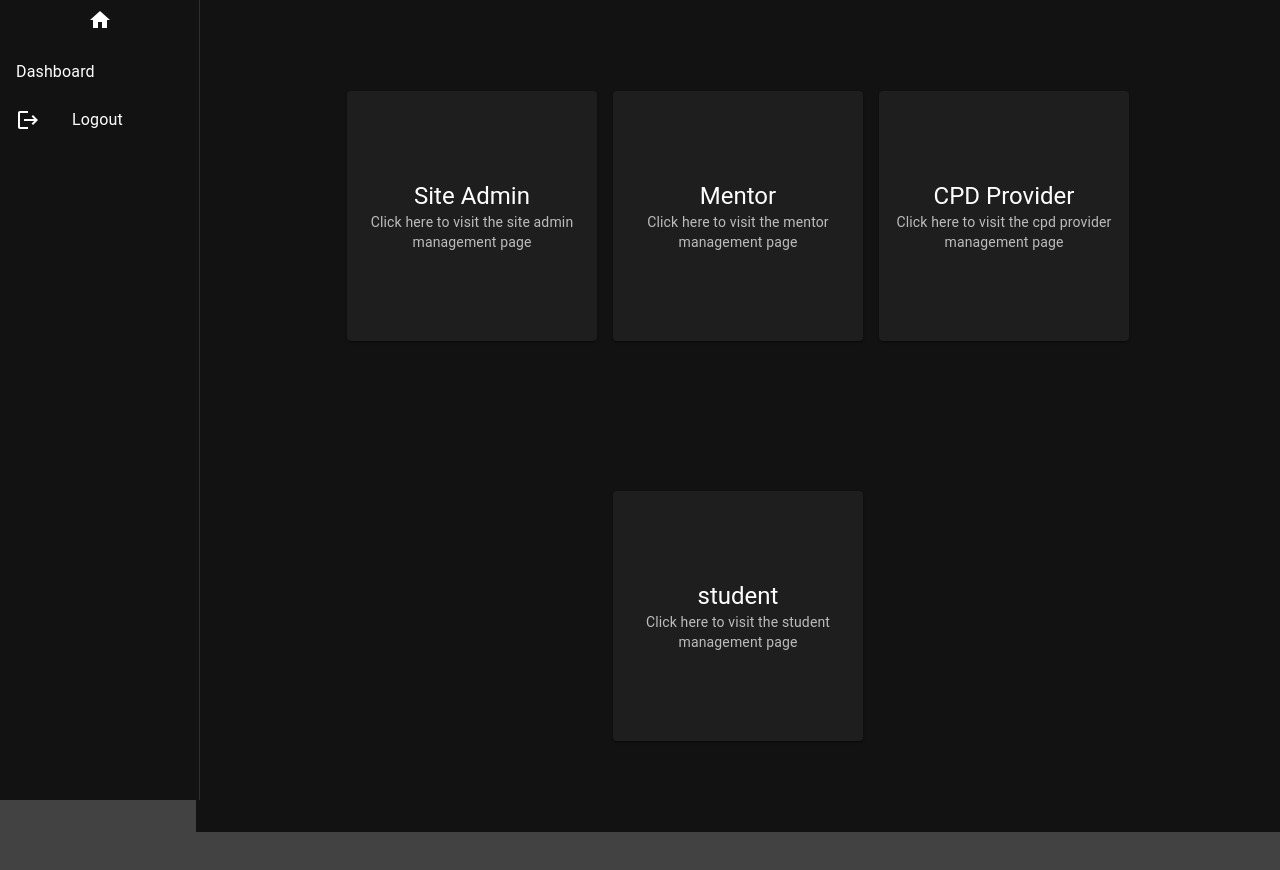
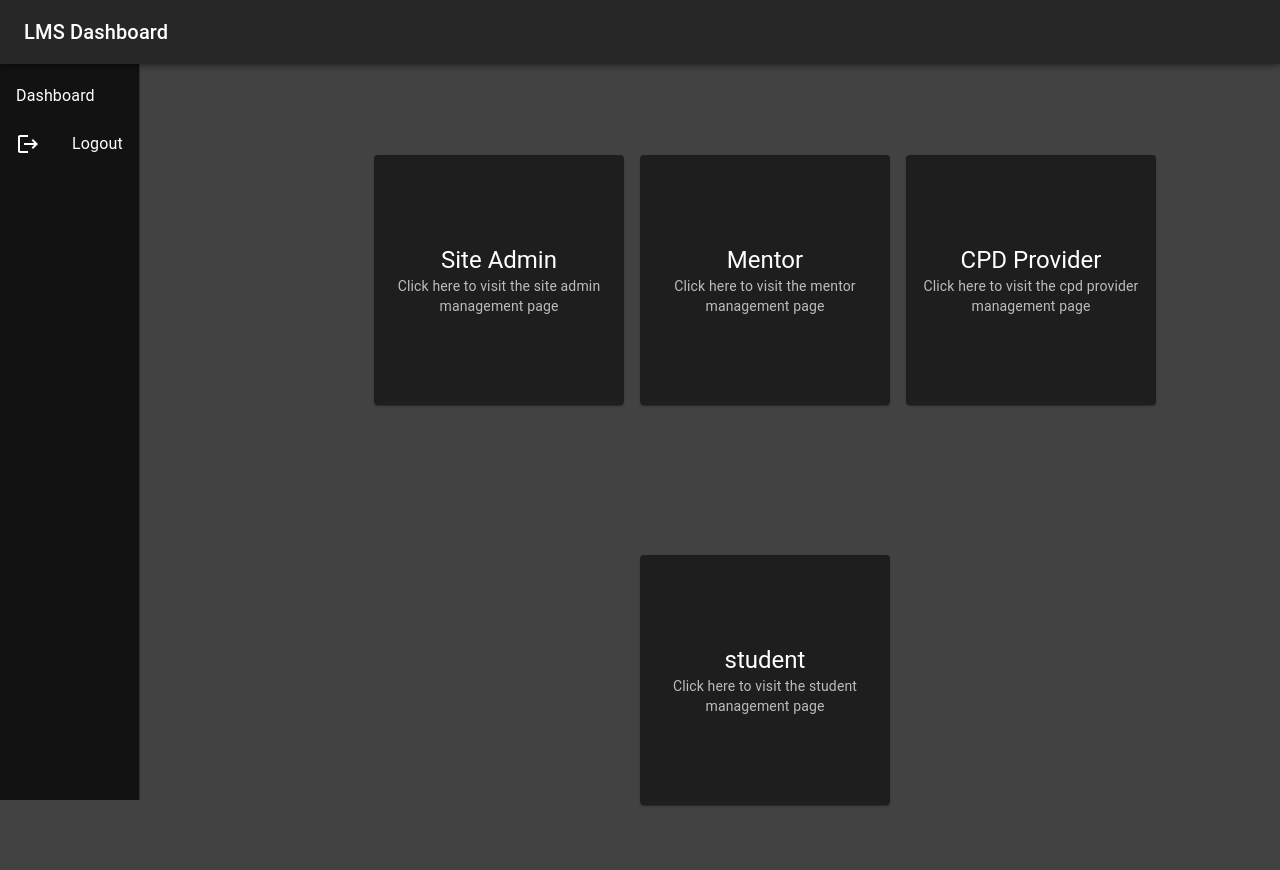
Before and after one commit to gayashan2020/client, a Next.js app: page /admin/users in a window 1280 px wide. Shown: the top 870 px of the page. Before the commit the page ends 832 px from the top, so only its background shows below. Built offline with nearby package versions, Linux system fonts and the light colour scheme; no server answers.

Commit message:
fix: fixed responsiveness of layout

```diff
--- a/src/components/Layout.js
+++ b/src/components/Layout.js
@@ -10,12 +10,18 @@ import {
   CssBaseline,
   ThemeProvider,
   ListItemIcon,
+  AppBar,
+  Toolbar,
+  Typography,
+  useTheme,
+  useMediaQuery,
 } from "@mui/material";
 import IconButton from "@mui/material/IconButton";
 import HomeIcon from "@mui/icons-material/Home";
+import MenuIcon from "@mui/icons-material/Menu";
 import LogoutIcon from "@mui/icons-material/Logout";
 import { useRouter } from "next/router";
-import { darkTheme as theme } from "@/styles/theme";
+import { darkTheme } from "@/styles/theme";
 import { userRoles } from "@/assets/constants/authConstants";
 import { routes } from "@/assets/constants/routeConstants";
 import { logoutUser } from "@/services/auth";
@@ -23,7 +29,10 @@ import { logoutUser } from "@/services/auth";
 export default function Layout({ children }) {
   const router = useRouter();
   const [user, setUser] = useState(null);
-  const drawerWidth = 12;
+  const drawerWidth = 250;
+  const [mobileOpen, setMobileOpen] = useState(false);
+  const theme = useTheme();
+  const isMobile = useMediaQuery(theme.breakpoints.down("sm"));
 
   useEffect(() => {
     fetch("/api/users/user")
@@ -36,6 +45,10 @@ export default function Layout({ children }) {
       .then((data) => setUser(data))
       .catch((error) => console.error("Error:", error));
   }, []);
+
+  const handleDrawerToggle = () => {
+    setMobileOpen(!mobileOpen);
+  };
 
   const handleLogout = () => {
     logoutUser()
@@ -51,34 +64,14 @@ export default function Layout({ children }) {
       .catch((error) => console.error("Logout error:", error));
   };
 
-  return (
-    <ThemeProvider theme={theme}>
-      <CssBaseline /> {/* This ensures that the background is dark */}
-      <Box sx={{ display: "flex" }}>
-        <Drawer
-          variant="permanent"
-          sx={{
-            width: 100,
-            flexShrink: 0,
-            "& .MuiDrawer-paper": {
-              width: 200,
-              boxSizing: "border-box",
-              backgroundColor: "#121212", // Drawer background color
-              color: "#fff", // Drawer text color
-            },
-          }}
-        >
-          <IconButton onClick={() => router.push("/")}>
-            <HomeIcon />
-          </IconButton>
-          <List>
+  const drawerContent = (
+    <List sx={{ mt: '64px' }}>
       {/* Dashboard */}
       <ListItemButton component="a" href={routes.ADMIN}>
         <ListItemText primary="Dashboard" />
       </ListItemButton>
       {/* admin Registration */}
-            {user &&
-              [userRoles.SUPER_ADMIN, userRoles.ADMIN].includes(user.role) && (
+      {user && [userRoles.SUPER_ADMIN, userRoles.ADMIN].includes(user.role) && (
         <ListItemButton component="a" href={routes.ADMIN_USERS}>
           <ListItemText primary="Users" />
         </ListItemButton>
@@ -94,12 +87,8 @@ export default function Layout({ children }) {
             <ListItemText primary="Courses" />
           </ListItemButton>
         )}
-            {user &&
-              [userRoles.SUPER_ADMIN, userRoles.ADMIN].includes(user.role) && (
-                <ListItemButton
-                  component="a"
-                  href={routes.ADMIN_COURSES_MANAGE_COURSE}
-                >
+      {user && [userRoles.SUPER_ADMIN, userRoles.ADMIN].includes(user.role) && (
+        <ListItemButton component="a" href={routes.ADMIN_COURSES_MANAGE_COURSE}>
           <ListItemText primary="Manage Courses" />
         </ListItemButton>
       )}
@@ -116,15 +105,11 @@ export default function Layout({ children }) {
         )}
 
       {user &&
-              [
-                userRoles.SUPER_ADMIN,
-                userRoles.MENTOR,
-              ].includes(user.role) && (
+        [userRoles.SUPER_ADMIN, userRoles.MENTOR].includes(user.role) && (
           <ListItemButton component="a" href={routes.ADMIN_MENTEEMANAGEMENT}>
             <ListItemText primary="Mentee Management" />
           </ListItemButton>
         )}
-
 
       {/* Logout Button */}
       <ListItemButton onClick={handleLogout}>
@@ -134,19 +119,60 @@ export default function Layout({ children }) {
         <ListItemText primary="Logout" />
       </ListItemButton>
     </List>
+  );
+
+  // The style applied to the main content should be conditional on the drawer being open
+  // in non-mobile view, otherwise it should take full width
+  const mainContentStyle = {
+    flexGrow: 1,
+    p: 3, // Adjust padding as needed
+    marginLeft: isMobile ? 0 : `${drawerWidth}px`, // Conditional marginLeft for non-mobile view
+    transition: theme.transitions.create('margin', {
+      easing: theme.transitions.easing.sharp,
+      duration: theme.transitions.duration.leavingScreen,
+    }),
+    ...(mobileOpen && {
+      // Only apply this style when the mobile drawer is open
+      marginLeft: `${drawerWidth}px`, // Make sure the main content is pushed to the right when the drawer is open
+      transition: theme.transitions.create('margin', {
+        easing: theme.transitions.easing.easeOut,
+        duration: theme.transitions.duration.enteringScreen,
+      }),
+    }),
+    // marginTop: `64px`, // This height might need adjustment based on your AppBar's height
+    width: isMobile ? 'auto' : `calc(100% - ${drawerWidth}px)`, // Full width in mobile view
+  };
+
+  return (
+    <ThemeProvider theme={darkTheme}>
+      <Box sx={{ display: "flex" }}>
+        <CssBaseline />
+        <AppBar position="fixed" sx={{ zIndex: theme.zIndex.drawer + 1 }}>
+          <Toolbar>
+            <IconButton
+              color="inherit"
+              aria-label="open drawer"
+              edge="start"
+              onClick={handleDrawerToggle}
+              sx={{ mr: 2, display: isMobile ? "block" : "none", mb: 1 }}
+            >
+              <MenuIcon />
+            </IconButton>
+            <Typography variant="h6" noWrap>
+              LMS Dashboard
+            </Typography>
+          </Toolbar>
+        </AppBar>
+        <Drawer
+          variant={isMobile ? "temporary" : "permanent"}
+          open={isMobile ? mobileOpen : true}
+          onClose={handleDrawerToggle}
+          ModalProps={{ keepMounted: true }}
+        >
+          {drawerContent}
         </Drawer>
-        <Box
-          component="main"
-          sx={{
-            flexGrow: 1,
-            p: 3,
-            marginLeft: drawerWidth, // Add marginLeft equal to the drawer width
-            width: `calc(100% - ${drawerWidth}px)`, // Adjust width to account for the drawer
-            backgroundColor: "#121212",
-            color: "#fff",
-            minHeight: "100vh"
-          }}
-        >
+        <Box component="main" sx={mainContentStyle}>
+          <Toolbar />
           {children}
         </Box>
       </Box>
--- a/src/pages/admin/menteeManagement/index.js
+++ b/src/pages/admin/menteeManagement/index.js
@@ -1,5 +1,3 @@
-//to do --> add approval to enroll, reflectiveLog
-
 import React, { useEffect, useState, useContext } from "react";
 import {
   Card,
```
Lines whose indentation alone changed are shown as unchanged.
